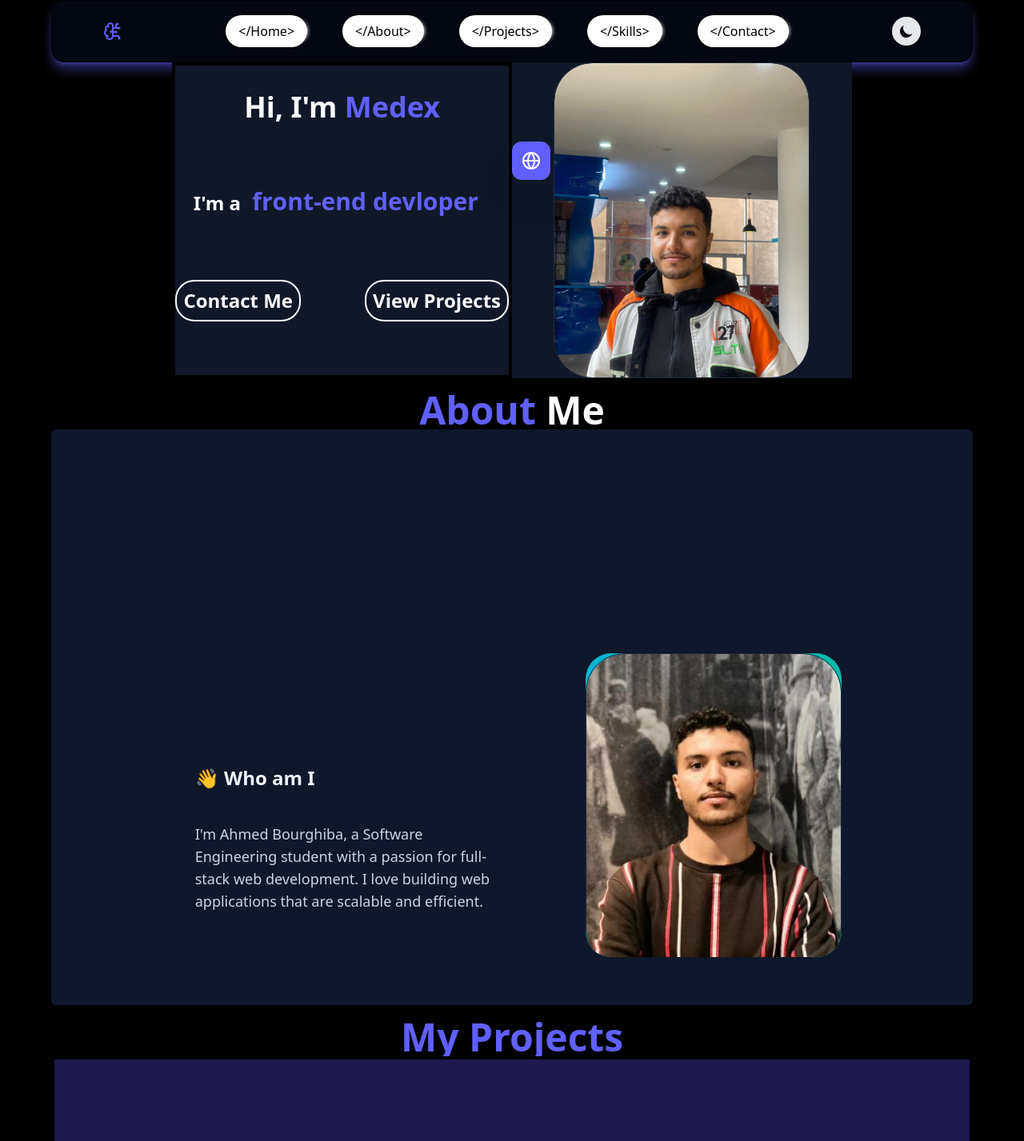
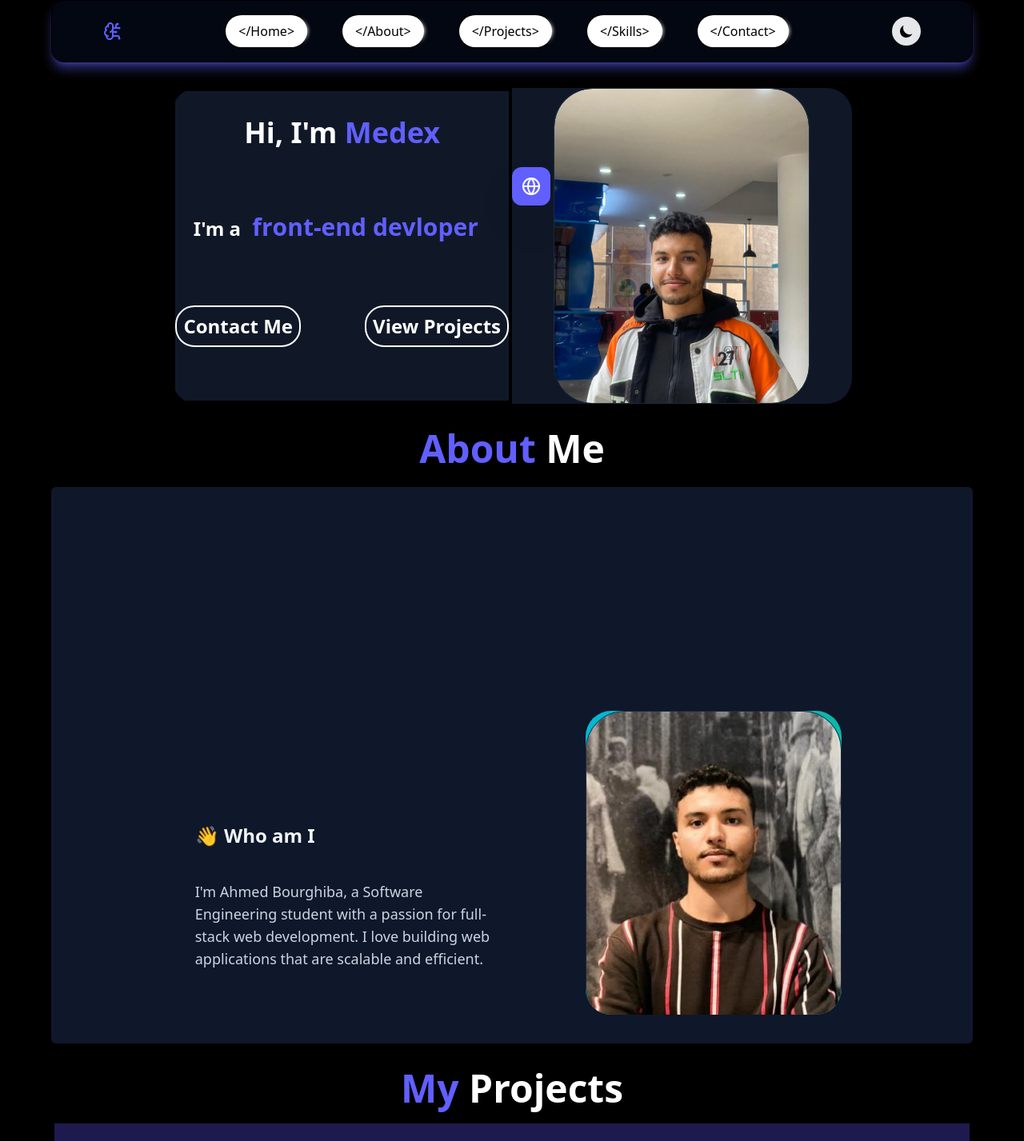
Before and after one commit to a7med02/nextjs-portfolio, a Next.js app: page / in a window 1280 px wide. Shown: the top 1427 px of the page at 80% size. Built offline with nearby package versions, Linux system fonts and the light colour scheme.

Commit message:
addin some future

```diff
--- a/src/app/page.tsx
+++ b/src/app/page.tsx
@@ -9,7 +9,7 @@ import { BackgroundBeamsWithCollision } from "@/components/ui/background-beams-w
 
 export default function Home() {
   return (
-    <main className=" bg-black md:px-16 h-full bg-cover bg-repeat ">
+    <main className=" bg-black md:px-16 h-full  bg-cover bg-repeat ">
         <Navbar />
       <div className="flex flex-col justify-center items-center " >
         <HeroSection />
--- a/src/components/About.tsx
+++ b/src/components/About.tsx
@@ -60,7 +60,7 @@ const content = [
 export function StickyScrollRevealDemo() {
   return (
     <div className="w-full h-screen py-4 flex flex-col justify-around">
-        <h2 className="text-5xl font-bold self-center text-indigo-500">About <b className="text-white"> Me </b> </h2>
+        <h2 className="text-5xl font-bold mb-6 self-center text-indigo-500">About <b className="text-white"> Me </b> </h2>
       <StickyScroll content={content} />
     </div>
   );
--- a/src/components/HeroSection.tsx
+++ b/src/components/HeroSection.tsx
@@ -7,8 +7,7 @@ import { FlipWords } from "./ui/flip-words";
 import {  Globe } from "lucide-react";
 export default function HeroSection() {
     const words = ["full-stack devloper", "front-end devloper", "back-end devloper", "software engineer student"];
-    return (
-        <div className="bg-gray-900  grid  md:grid-cols-2">
+    return (<div className="bg-gray-900 m-4 grid md:grid-cols-2 rounded-4xl ">
 
             <div className="border-4 w-full py-8">
 
--- a/src/components/Navbar.tsx
+++ b/src/components/Navbar.tsx
@@ -18,14 +18,14 @@ const Navbar = () => {
         {name: '</Contact>', link: '/contact'}
     ]
   return (
-    <nav className='flex justify-around items-center py-4  bg-gray-950 border shadow-lg shadow-indigo-500/50 rounded-2xl '>
+    <nav className='flex justify-around items-center py-4 mb-4  bg-gray-950 border shadow-lg shadow-indigo-500/50 rounded-2xl '>
         <div className='text-indigo-500'>
             <BrainCircuit className=''/>
         </div>
 
         <div className={`${
             toggleMenu ? "flex" : "hidden sm:flex"
-        } justify-center items-center gap-3 sm:gap-5 lg:gap-10 sm:flex-row flex-col mt-2  sm:mt-0`}>
+        } justify-center items-center gap-3 sm:gap-5 lg:gap-10 sm:flex-row flex-col mt-4 sm:mt-0`}>
             {navItems.map((item, index) => (
                 <Link key={index} href={item.link}>
                         <HoverBorderGradient
--- a/src/components/Projects.tsx
+++ b/src/components/Projects.tsx
@@ -5,7 +5,7 @@ import { HoverEffect } from "./ui/card-hover-effect";
 export default function CardHoverEffectDemo() {
   return (
     <div className="w-full h-full flex flex-col justify-around">
-    <h2 className="text-5xl font-bold self-center text-indigo-500">My <b className="dark:text-white"> Projects </b> </h2>
+    <h2 className="text-5xl font-bold self-center text-indigo-500 my-4">My <b className="text-white"> Projects </b> </h2>
         <div className=" py-14 bg-indigo-950 border-4">
           <HoverEffect items={projects} />
         </div>
--- a/src/components/ui/card-hover-effect.tsx
+++ b/src/components/ui/card-hover-effect.tsx
@@ -46,7 +46,7 @@ const srcImage: Record<ImageKeys, string> = {
           <AnimatePresence>
             {hoveredIndex === idx && (
               <motion.span
-                className="absolute inset-0 h-full w-full bg-red-900 dark:bg-indigo-800/[0.8] block  rounded-3xl"
+                className="absolute inset-0 h-full w-full  bg-indigo-900/[0.8] block  rounded-3xl"
                 layoutId="hoverBackground"
                 initial={{ opacity: 0 }}
                 animate={{
```
